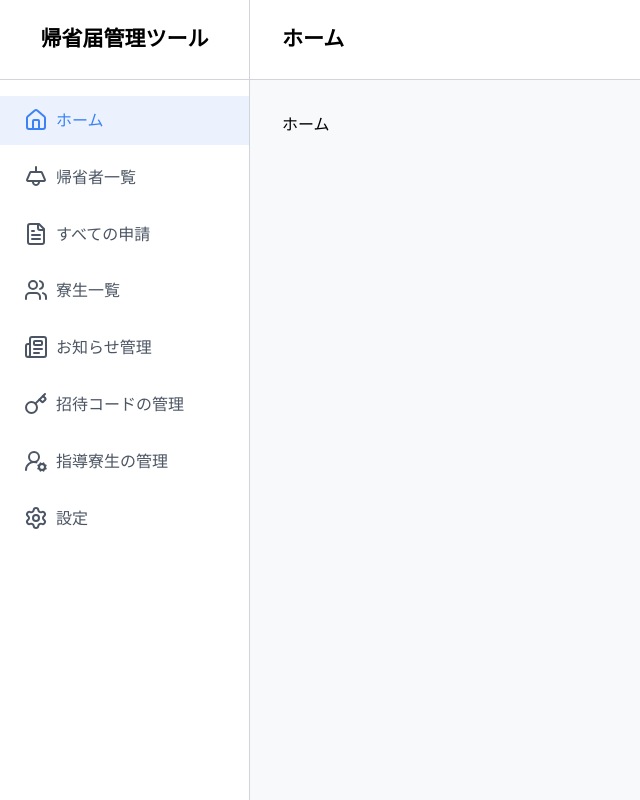
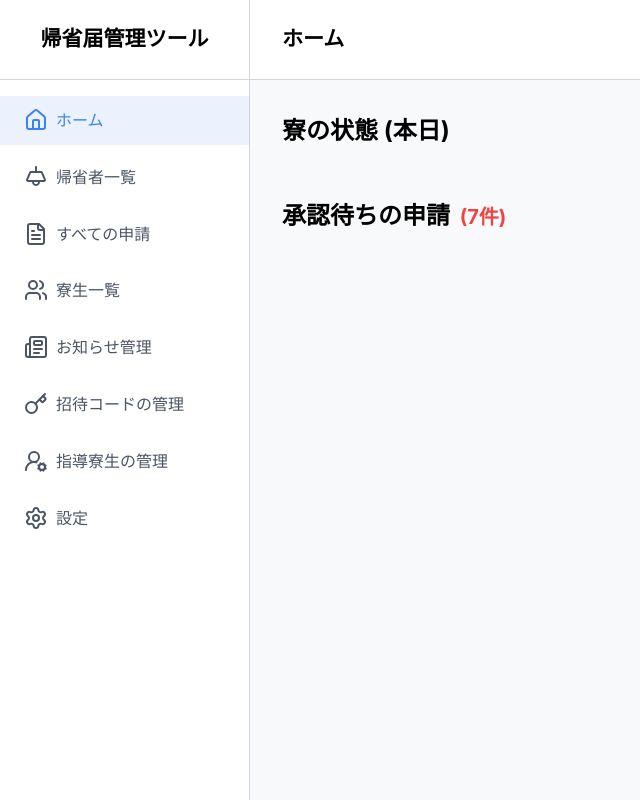
Before and after one commit to mokkun55/yurigaoka-app-teacher, a Next.js app: page /home in a window 1280 px wide. Shown: the whole page, without its empty margins (0-640 px from the left). Built offline with nearby package versions, Linux system fonts and the light colour scheme; a web font is replaced by a local one.

Commit message:
feat: ホーム画面のレイアウト

```diff
--- a/src/app/home/page.tsx
+++ b/src/app/home/page.tsx
@@ -1,3 +1,24 @@
+import styles from './styles.module.css'
+
 export default function Home() {
-  return <div>ホーム</div>
+  return (
+    <div className={styles.container}>
+      {/* 寮の状態 */}
+      <div className={styles.dormitoryStatus}>
+        <div className={styles.title}>寮の状態 (本日)</div>
+        <div className={styles.statusContainer}>
+          {/* 在寮人数 */}
+          {/* 帰省者数 */}
+        </div>
+      </div>
+
+      {/* 承認待ちの申請 */}
+      <div className={styles.approvalItems}>
+        <div className={styles.title}>
+          承認待ちの申請 <span className={styles.count}>(7件)</span>
+        </div>
+        <div className={styles.approvalList}>{/* アイテム */}</div>
+      </div>
+    </div>
+  )
 }
--- /dev/null
+++ b/src/app/home/styles.module.css
@@ -0,0 +1,34 @@
+.container {
+  display: flex;
+  flex-direction: column;
+  gap: 32px;
+
+  .title {
+    font-size: 24px;
+    font-weight: 700;
+
+    .count {
+      font-size: 20px;
+      font-weight: 700;
+      color: var(--red);
+      margin-left: 4px;
+    }
+  }
+
+  .dormitoryStatus {
+    display: flex;
+    flex-direction: column;
+    gap: 16px;
+
+    .statusContainer {
+      display: flex;
+      gap: 16px;
+    }
+  }
+
+  .approvalItems {
+    display: flex;
+    flex-direction: column;
+    gap: 16px;
+  }
+}
```
